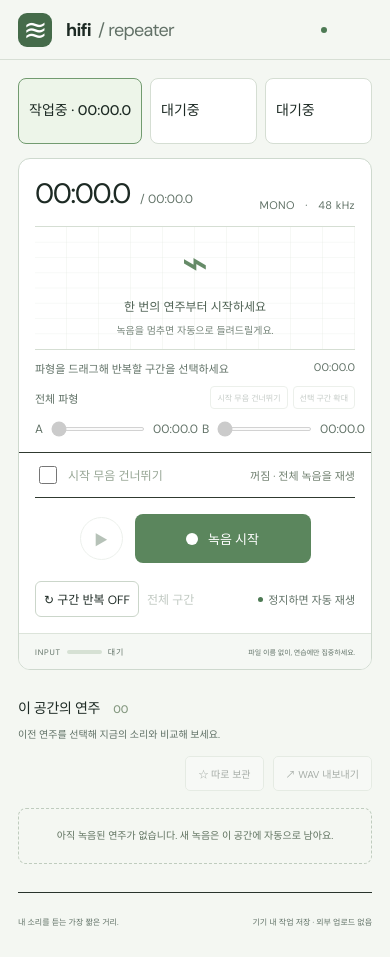
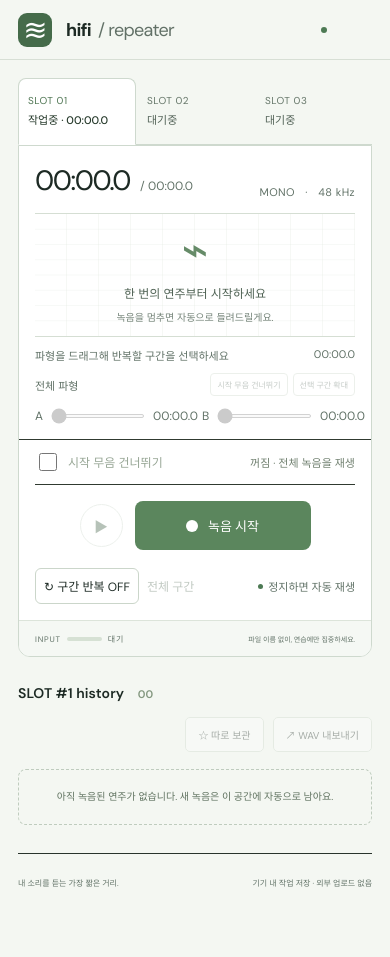
Before and after one commit to shukjaechoi/hifi-repeater, a React (Vite) app: page / in a window 390 px wide. After the commit the page ends 918 px from the top, so only its background shows below. Built offline with nearby package versions, Linux system fonts and the light colour scheme.

Commit message:
Add slot tabs and take waveform previews

```diff
--- a/src/main.tsx
+++ b/src/main.tsx
@@ -12,6 +12,15 @@ const slotStatus = (current: boolean, take: Take | undefined, recording: boolean
   return '대기중';
 };
 const time = (s: number) => `${Math.floor(s/60).toString().padStart(2,'0')}:${Math.floor(s%60).toString().padStart(2,'0')}.${Math.floor(s%1*10)}`;
+function TakeWaveform({samples}: {samples: Float32Array}) {
+  const bars = Array.from({length:48}, (_,i) => {
+    const from = Math.floor(i * samples.length / 48), to = Math.max(from + 1, Math.floor((i + 1) * samples.length / 48));
+    let peak = 0;
+    for (let j = from; j < to; j++) peak = Math.max(peak, Math.abs(samples[j] ?? 0));
+    return {x:i * 2.2, y:14 - Math.max(1.2, peak * 12), height:Math.max(2.4, peak * 24)};
+  });
+  return <svg className="take-wave" viewBox="0 0 106 28" aria-hidden="true">{bars.map((bar,i)=><rect key={i} x={bar.x} y={bar.y} width="1.5" height={bar.height} rx=".7"/>)}</svg>;
+}
 function App() {
   const engine = useRef(new AudioEngine()).current;
   const [takes, setTakes] = useState<Take[]>([]), [slot, setSlot] = useState(0), [selected, setSelected] = useState<Record<number,string>>({});
@@ -83,7 +92,7 @@ function App() {
   return <div className="app">
     <header><a className="brand" href="/" aria-label="hifi repeater 홈"><span className="brand-mark">≋</span> hifi<span> / repeater</span></a><span className="local"><i/> LOCAL PRACTICE SPACE</span></header>
     <main>
-      <nav className="slots" aria-label="연습 공간">{[0,1,2].map(i => {const take = takes.find(t => t.id === selected[i]) ?? takes.find(t => t.slot === i); return <button key={i} className={`slot ${slot===i?'active':''}`} disabled={locked} aria-pressed={slot===i} onClick={() => {stop();setZoom(null);setSlot(i);setPosition(0);}}><strong>{slotStatus(slot===i,take,recording,elapsed)}</strong></button>;})}</nav>
+      <nav className="slots" role="tablist" aria-label="연습 슬롯">{[0,1,2].map(i => {const take = takes.find(t => t.id === selected[i]) ?? takes.find(t => t.slot === i); return <button key={i} role="tab" aria-selected={slot===i} className={`slot ${slot===i?'active':''}`} disabled={locked} onClick={() => {stop();setZoom(null);setSlot(i);setPosition(0);}}><span className="slot-name">SLOT 0{i+1}</span><strong>{slotStatus(slot===i,take,recording,elapsed)}</strong></button>;})}</nav>
       <section className="studio" aria-label="녹음 및 반복 재생">
         {status && <div className="studio-top"><span className={`status ${recording?'red':''}`}><i/>{status}</span></div>}
         <div className="time-row"><div className="timer">{time(recording?elapsed:position)}<small> / {time(recording?elapsed:duration)}</small></div><span className="format">MONO <span>·</span> {active ? `${(active.rate/1000).toFixed(1)} kHz` : '48 kHz'}</span></div>
@@ -95,8 +104,8 @@ function App() {
         <div className="studio-footer"><div className="input-meter"><span>INPUT</span><div><i style={{width:`${Math.min(100,level*100)}%`,background:clipped?'#eb8a77':undefined}}/></div><span>{clipped?'피크 주의':recording?'LIVE':'대기'}</span></div><span>파일 이름 없이, 연습에만 집중하세요.</span></div>
       </section>
       {error && <div role="alert" className="message error">{error}</div>}{notice && <div role="status" className="message">{notice}</div>}
-      <section className="takes"><div className="takes-heading"><div><h2>이 공간의 연주 <span>{takes.filter(t=>t.slot===slot).length.toString().padStart(2,'0')}</span></h2><p>이전 연주를 선택해 지금의 소리와 비교해 보세요.</p></div><div><button disabled={!active||locked} onClick={()=>{if(active) void update({...active,saved:!active.saved});}}>{active?.saved?'★ 보관됨':'☆ 따로 보관'}</button><button disabled={!active||locked} onClick={exportTake}>↗ WAV 내보내기</button></div></div>
-      <div className="take-list">{takes.filter(t=>t.slot===slot).map((t,i,arr)=><button key={t.id} disabled={locked} className={`take ${active?.id===t.id?'selected':''}`} onClick={()=>{stop();setZoom(null);setSelected(previous=>({...previous,[slot]:t.id}));setPosition(t.start);}}><span className="take-icon">{active?.id===t.id?'≋':'▷'}</span><span><strong>Take {String(arr.length-i).padStart(2,'0')} {t.saved?'★':''}</strong><small>{new Date(t.created).toLocaleTimeString('ko-KR',{hour:'2-digit',minute:'2-digit'})}</small></span><span className="take-duration">{time(t.samples.length/t.rate)}</span></button>)}{!takes.some(t=>t.slot===slot)&&<div className="no-takes">아직 녹음된 연주가 없습니다. 새 녹음은 이 공간에 자동으로 남아요.</div>}</div></section>
+      <section className="takes"><div className="takes-heading"><h2>SLOT #{slot+1} history <span>{takes.filter(t=>t.slot===slot).length.toString().padStart(2,'0')}</span></h2><div><button disabled={!active||locked} onClick={()=>{if(active) void update({...active,saved:!active.saved});}}>{active?.saved?'★ 보관됨':'☆ 따로 보관'}</button><button disabled={!active||locked} onClick={exportTake}>↗ WAV 내보내기</button></div></div>
+      <div className="take-list">{takes.filter(t=>t.slot===slot).map((t,i,arr)=><button key={t.id} disabled={locked} className={`take ${active?.id===t.id?'selected':''}`} onClick={()=>{stop();setZoom(null);setSelected(previous=>({...previous,[slot]:t.id}));setPosition(t.start);}}><TakeWaveform samples={t.samples}/><span><strong>Take {String(arr.length-i).padStart(2,'0')} {t.saved?'★':''}</strong><small>{new Date(t.created).toLocaleTimeString('ko-KR',{hour:'2-digit',minute:'2-digit'})}</small></span><span className="take-duration">{time(t.samples.length/t.rate)}</span></button>)}{!takes.some(t=>t.slot===slot)&&<div className="no-takes">아직 녹음된 연주가 없습니다. 새 녹음은 이 공간에 자동으로 남아요.</div>}</div></section>
       <footer><span>내 소리를 듣는 가장 짧은 거리.</span><span>기기 내 작업 저장 · 외부 업로드 없음</span></footer>
     </main>
   </div>;
--- a/src/style.css
+++ b/src/style.css
@@ -75,3 +75,36 @@ footer{margin-top:34px;border-top:1px solid #29342c;padding:22px 0 28px;display:
   button{border-color:#cbd6ca;background:#fff}button:hover:not(:disabled){background:#edf4eb;border-color:#7c9c79}.chip.enabled{color:#355d38;border-color:#7f9e79;background:#e8f2e5}.text-button{color:#566d59}.play-button{color:#38583c}.record-button{background:#5b865d;color:#fff}.record-button:hover:not(:disabled){background:#476e4a}.circle{background:#fff}.studio-footer .input-meter>div{background:#d6e1d4}.input-meter i{background:#5b865d}
   .take{background:#fff}.take.selected{border-color:#739570}.take-icon{color:#527c56}.no-takes{border-color:#bfccbe;color:#607360}.message{border-color:#9ab296;background:#edf5e9}.message.error{border-color:#c99383;color:#8c4536;background:#fff0eb}
 }
+
+.slots{display:flex;gap:6px;border-bottom:1px solid #354037;margin-bottom:0}
+.slot{position:relative;flex:1;min-height:72px;display:flex;flex-direction:column;align-items:flex-start;justify-content:center;gap:8px;padding:12px 17px;border:0;border-radius:8px 8px 0 0;background:transparent}
+.slot:hover:not(:disabled){background:#1b2720}
+.slot.active{background:#18201c;border:1px solid #354037;border-bottom-color:#18201c;margin-bottom:-1px;z-index:1}
+.slot-name{font-size:12px;letter-spacing:1px;color:#829184}
+.slot.active .slot-name{color:#c7e69e}
+.slot strong{font-size:14px;color:#b2beb0}
+.slot.active strong{color:#e2ead9}
+.studio{border-top-left-radius:0;border-top-right-radius:0}
+.takes-heading h2{text-transform:none;font-size:16px;font-weight:600;letter-spacing:.1px}
+.take{gap:12px}
+.take-wave{flex:0 0 84px;width:84px;height:28px;overflow:visible}
+.take-wave rect{fill:#aeca90}
+@media(prefers-color-scheme:light){
+  .slots{border-bottom-color:#ced9ce}
+  .slot:hover:not(:disabled){background:#f4f8f2}
+  .slot.active{background:#fff;border-color:#ced9ce;border-bottom-color:#fff}
+  .slot-name{color:#647568}
+  .slot.active .slot-name{color:#4e7552}
+  .slot strong{color:#536358}
+  .slot.active strong{color:#25392a}
+  .take-wave rect{fill:#527c56}
+}
+@media(max-width:600px){
+  .slots{gap:2px}
+  .slot{min-height:66px;padding:10px 9px;gap:6px}
+  .slot-name{font-size:10px;letter-spacing:.5px}
+  .slot strong{font-size:11px;white-space:nowrap}
+  .takes-heading h2{font-size:14px}
+  .take-wave{flex-basis:62px;width:62px}
+  .take{gap:8px}
+}
```
